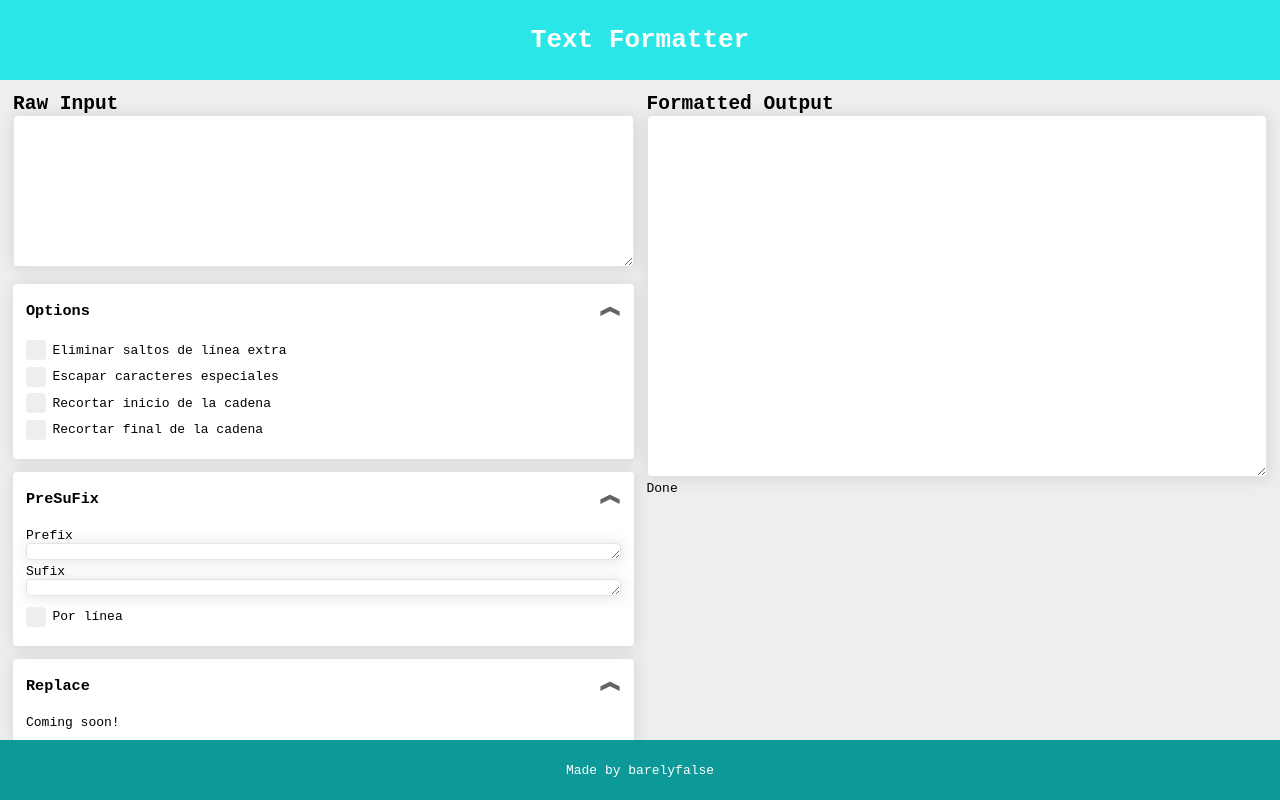
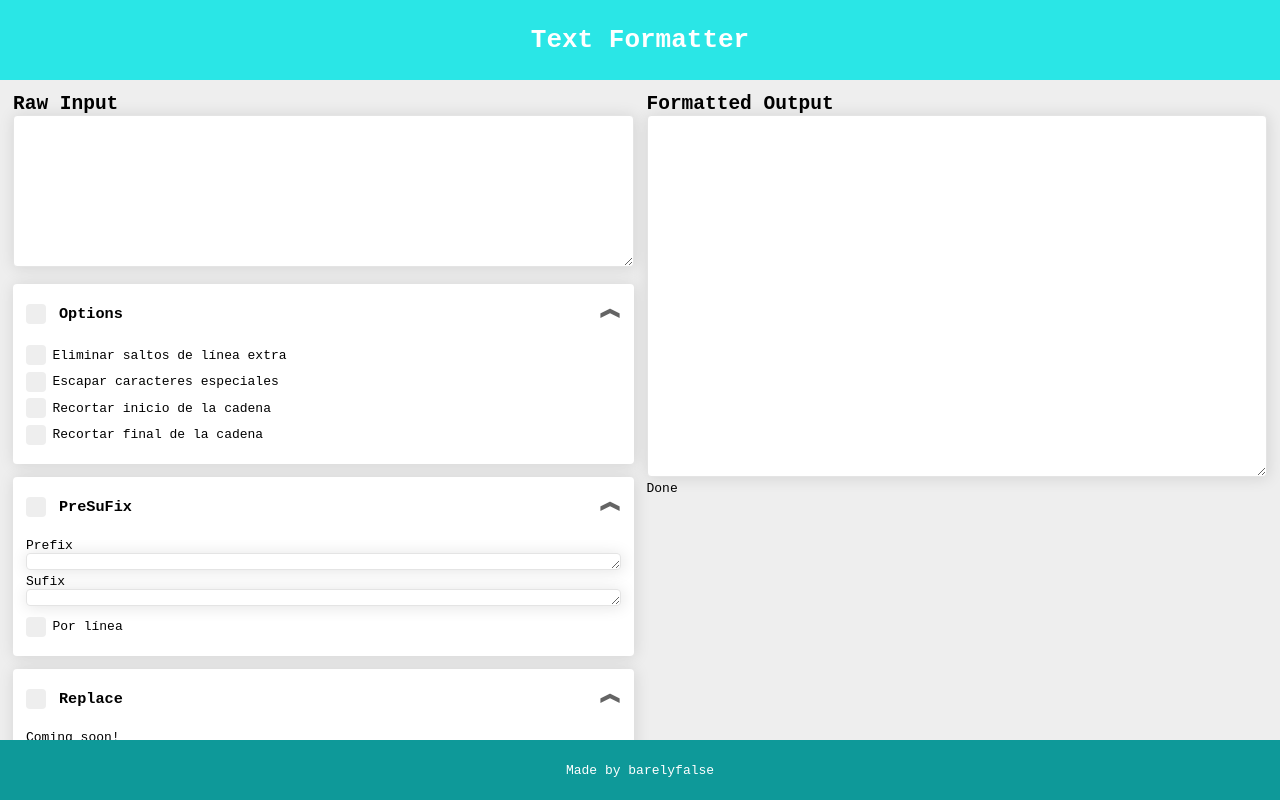
Before and after one commit to barelyfalse/multiline-string-formatter, a React (Create React App) app: page / in a window 1280 px wide. Built offline with nearby package versions, Linux system fonts and the light colour scheme.

Commit message:
disable options

```diff
--- a/src/App.js
+++ b/src/App.js
@@ -13,6 +13,8 @@ function App() {
   const [rawText, setRawText] = useState("")
   const [outputText, setOutputText] = useState("")
   const [infoText, setInfoText] = useState("Waiting...")
+
+  const [disabledOpts, setDisabledOpts] = useState(false)
 
   const [options, setOption] = useState({
     deleteExtraLineBreaks: false,
@@ -55,7 +57,7 @@ function App() {
 
       // BY CHAR PROCESSING
       // special char escaping
-      if (options.escapeSpecialChars) {
+      if (!disabledOpts && options.escapeSpecialChars) {
         l = [...l].map(char => {
           if (/[\"\'\\]/.test(char)) {
             return '\\' + char
@@ -110,7 +112,7 @@ function App() {
       setInfoText('Processing...')
     }
     //options also on useEffect for be called again on options change
-  }, [rawText, options, preSuFixOpts])
+  }, [rawText, options, preSuFixOpts, disabledOpts])
 
   return (
     <div className="wrapper">
@@ -124,6 +126,8 @@ function App() {
           <Options
             options={options}
             setOptions={setOption}
+            disabled={disabledOpts}
+            setDisabledOpts={setDisabledOpts}
           />
           <PreSuFix
             preSuFixOpts={preSuFixOpts}
--- a/src/components/Checkbox.js
+++ b/src/components/Checkbox.js
@@ -1,13 +1,14 @@
 import React from 'react'
 import '../css/checkbox.css'
 
-function Checkbox({label, checked, setChecked}) {
+function Checkbox({label, checked, setChecked, disabled}) {
 
   return (
     <label className="checkbox-container">{label}
       <input type="checkbox"
         checked={checked}
         onChange={() => setChecked(!checked)}
+        disabled={disabled}
       />
       <span className="checkmark"></span>
     </label>
--- a/src/components/CollapsibleCard.js
+++ b/src/components/CollapsibleCard.js
@@ -1,5 +1,6 @@
 import React, {useState} from 'react'
 import '../css/collapsiblecard.css'
+import Checkbox from './Checkbox'
 
 function CollapsibleCard(props) {
   const [collapsed, setCollapsed] = useState(false)
@@ -7,11 +8,13 @@ function CollapsibleCard(props) {
   return (
     <div className="collapsible-card"
       style={{
-        height: collapsed ? '54px' : 'auto',
+        transition: 'max-height 250ms ease-in-out',
+        maxHeight: collapsed ? '58px' : '400px',
       }}
     >
       <div className="titlebar">
         <div className="title-holder" onClick={() => setCollapsed(prevCollapsed => !prevCollapsed)}>
+          <Checkbox checked={props.disabled} setChecked={props.setDisabled}/>
           <h3 className="title">{props.title}</h3>
         </div>
         <div className='actions'>
--- a/src/components/Options.js
+++ b/src/components/Options.js
@@ -2,7 +2,7 @@ import React from 'react'
 import Checkbox from './Checkbox'
 import CollapsibleCard from './CollapsibleCard'
 
-function Options({options, setOptions}) {
+function Options({options, setOptions, disabled, setDisabledOpts}) {
 
   function setOptState(prop, value) {
     setOptions(prevOpts => {
@@ -11,11 +11,12 @@ function Options({options, setOptions}) {
   }
 
   return (
-    <CollapsibleCard title="Options">
+    <CollapsibleCard title="Options" disabled={disabled} setDisabled={setDisabledOpts}>
       <Checkbox
         label="Eliminar saltos de línea extra"
         checked={options.deleteExtraLineBreaks}
         setChecked={(val) => setOptState('deleteExtraLineBreaks', val)}
+        disabled={disabled}
       />
       {
         options.deleteExtraLineBreaks?
@@ -24,6 +25,7 @@ function Options({options, setOptions}) {
             label="Sin saltos de línea"
             checked={options.deleteEveryLineBreak}
             setChecked={(val) => setOptState('deleteEveryLineBreak', val)}
+            disabled={disabled}
           />
         </div>:null
       }
@@ -31,11 +33,13 @@ function Options({options, setOptions}) {
         label="Escapar caracteres especiales"
         checked={options.escapeSpecialChars}
         setChecked={(val) => setOptState('escapeSpecialChars', val)}
+        disabled={disabled}
       />
       <Checkbox
         label="Recortar inicio de la cadena"
         checked={options.trimStrStart}
         setChecked={(val) => setOptState('trimStrStart', val)}
+        disabled={disabled}
       />
       {
         options.trimStrStart?
@@ -44,6 +48,7 @@ function Options({options, setOptions}) {
             label="Por línea"
             checked={options.trimStrStartByLn}
             setChecked={(val) => setOptState('trimStrStartByLn', val)}
+            disabled={disabled}
           />
         </div>:null
       }
@@ -51,6 +56,7 @@ function Options({options, setOptions}) {
         label="Recortar final de la cadena"
         checked={options.trimStrEnd}
         setChecked={(val) => setOptState('trimStrEnd', val)}
+        disabled={disabled}
       />
       {
         options.trimStrEnd?
@@ -59,6 +65,7 @@ function Options({options, setOptions}) {
             label="Por línea"
             checked={options.trimStrEndByLn}
             setChecked={(val) => setOptState('trimStrEndByLn', val)}
+            disabled={disabled}
           />
         </div>:null
       }
--- a/src/css/checkbox.css
+++ b/src/css/checkbox.css
@@ -35,6 +35,15 @@
   background-color: rgb(42, 230, 230);
 }
 
+.checkbox-container input:checked:hover:enabled ~ .checkmark {
+  background-color: rgb(39, 214, 214);
+}
+
+.checkbox-container input:disabled ~ .checkmark {
+  background-color: rgb(180, 180, 180);
+  cursor: not-allowed;
+}
+
 .checkmark:after {
   content: "";
   position: relative;
@@ -56,3 +65,7 @@
   -ms-transform: rotate(45deg);
   transform: rotate(45deg);
 }
+
+.checkbox-container input:focus ~ .checkmark{
+  outline: rgb(0, 110, 255) 2px solid;
+}
--- a/src/css/collapsiblecard.css
+++ b/src/css/collapsiblecard.css
@@ -6,7 +6,7 @@
   box-shadow: 1px 1px 15px 1px rgba(0,0,0,0.10);
   -webkit-box-shadow: 1px 1px 15px 1px rgba(0,0,0,0.10);
   -moz-box-shadow: 1px 1px 15px 1px rgba(0,0,0,0.10);
-  transition: height 500ms;
+  height: auto;
   overflow: hidden;
 }
 
@@ -21,8 +21,10 @@
 .collapsible-card .titlebar .title-holder {
   flex: 1;
   cursor: pointer;
-  padding-top: 5px;
-  padding-bottom: 5px;
+  display: flex;
+  flex-direction: row;
+  align-items: center;
+  gap: 1em;
 }
 
 .collapsible-card .titlebar .actions .collapse-btn {
```
